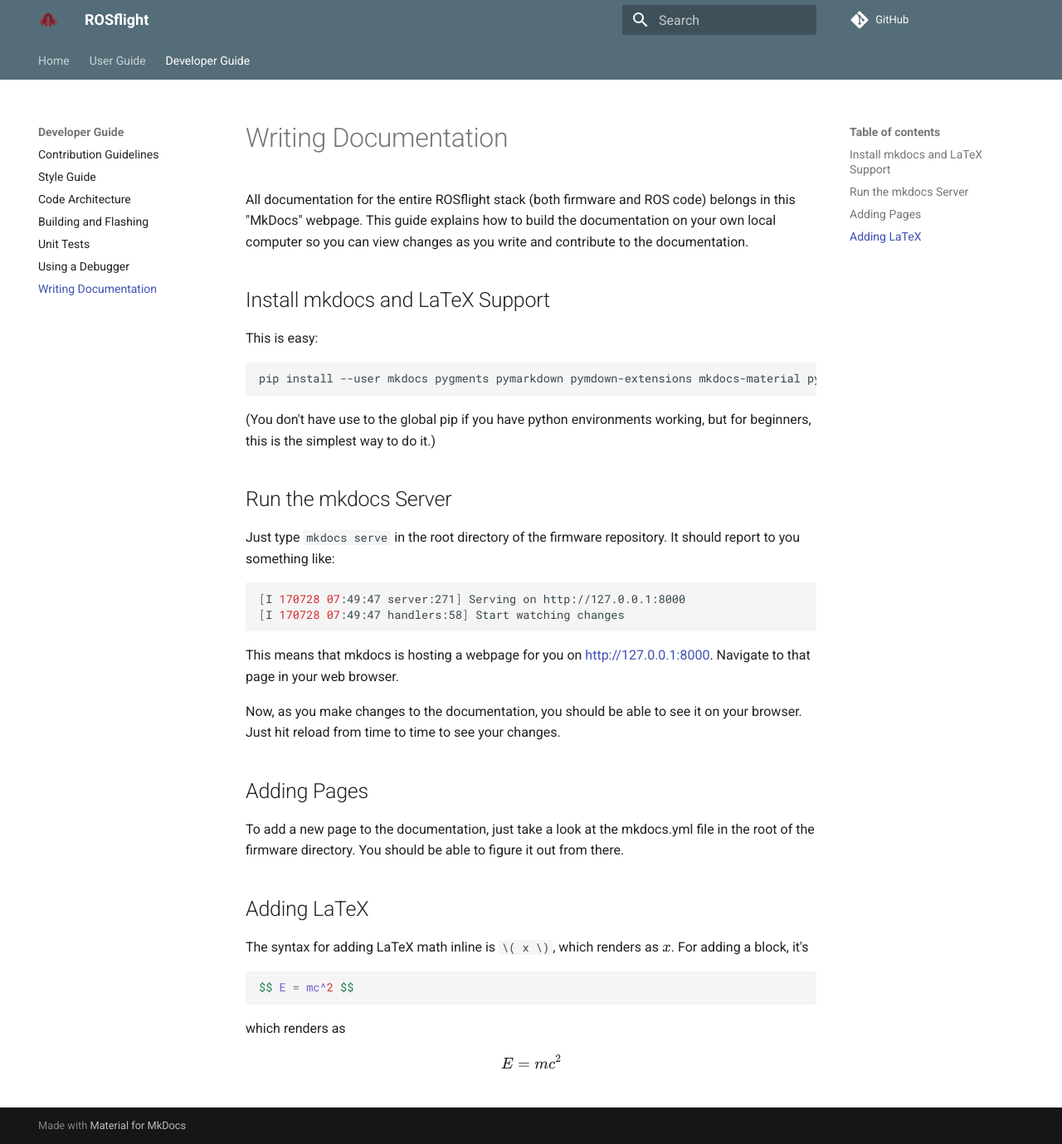
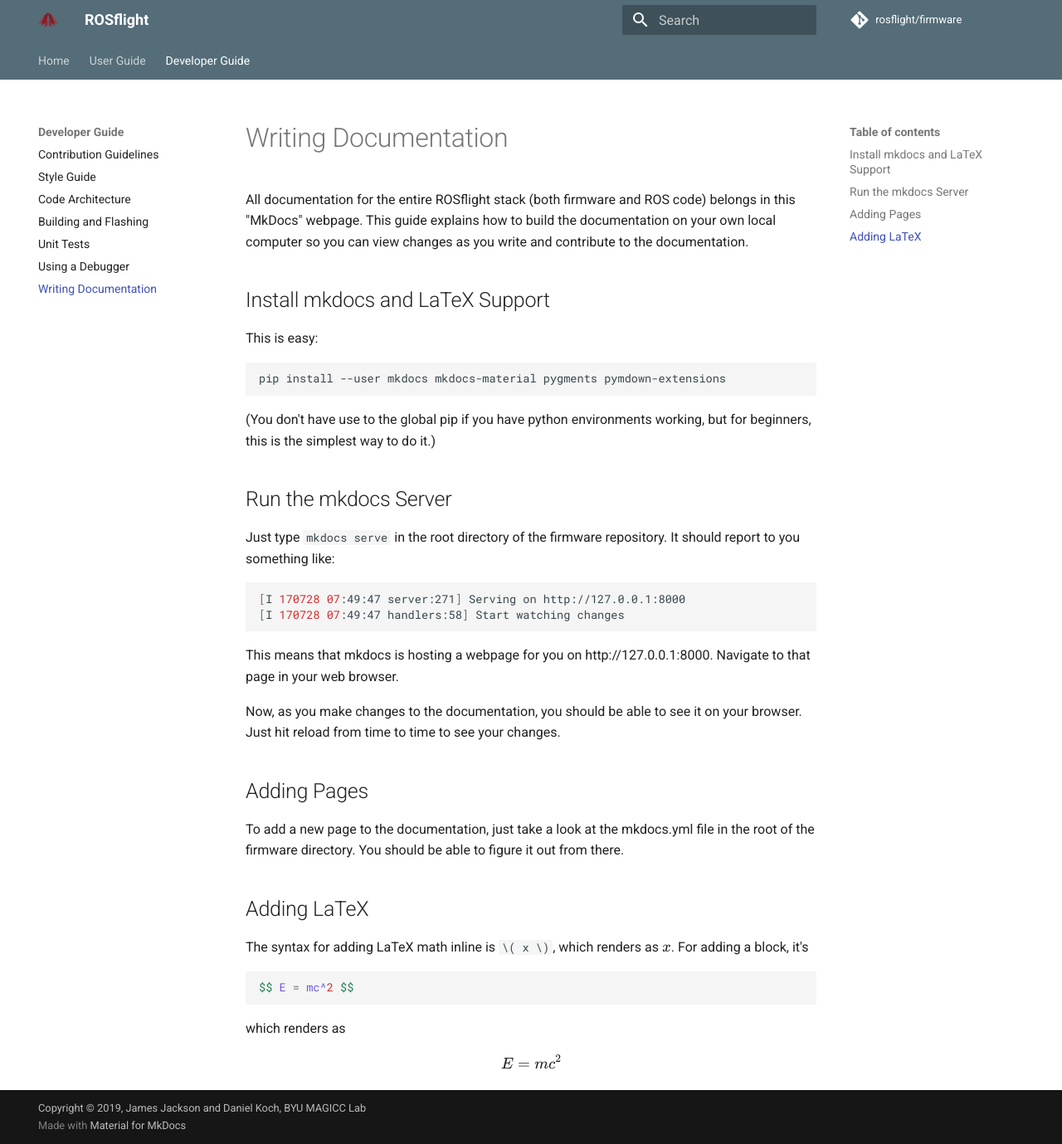
Before and after one commit to rosflight/rosflight_firmware, an MkDocs documentation site: the page built from docs/developer-guide/writing-documentation.md, in a window 1280 px wide and 1379 px high. Shown: the whole window at 83% size. Built offline with MkDocs 1.6.1 and Material for MkDocs 9.7.7, drawn with Linux system fonts in a browser that asks for light colours; formulas are drawn with MathJax 3; comment, search, counter and statistics services are not loaded; old or Windows-style settings are respelled for this version of MkDocs.

Commit message:
Updated and cleaned up mkdocs configuration

````diff
--- a/docs/custom_theme/extra.css
+++ /dev/null
@@ -1,3 +0,0 @@
-.wy-nav-content {
-  max-width: 960px;
-}
--- a/docs/developer-guide/writing-documentation.md
+++ b/docs/developer-guide/writing-documentation.md
@@ -7,7 +7,7 @@
 This is easy:
 
 ``` bash
-pip install --user mkdocs pygments pymarkdown pymdown-extensions mkdocs-material python-markdown-math
+pip install --user mkdocs mkdocs-material pygments pymdown-extensions
 ```
 
 (You don't have use to the global pip if you have python environments working, but for beginners, this is the simplest way to do it.)
--- a/mkdocs.yml
+++ b/mkdocs.yml
@@ -1,44 +1,49 @@
 site_name: ROSflight
+site_description: 'A lean, open-source autopilot system built by researchers, for researchers'
 site_url: http://rosflight.org
-repo_url: https://github.com/rosflight/firmware
-edit_uri: blob/master/docs/
-google_analytics: ['UA-96018590-2', 'docs.rosflight.org']
+site_author: 'James Jackson, Daniel Koch'
+copyright: 'Copyright &copy; 2019, James Jackson and Daniel Koch, BYU MAGICC Lab'
+
+repo_name: 'rosflight/firmware'
+repo_url: 'https://github.com/rosflight/firmware'
+edit_uri: 'blob/master/docs/'
+
+google_analytics:
+  - 'UA-96018590-2'
+  - 'auto'
+
 theme:
   name: 'material'
+  language: 'en'
   palette:
     primary: 'Blue Grey'
-    accent: 'red'
-  favicon: 'custom_theme/img/favicon.ico'
-  logo: 'custom_theme/img/logo.png'
+    accent: 'Red'
+  favicon: 'assets/favicon.ico'
+  logo: 'assets/logo.png'
   feature:
-    tabs: True
-# theme_dir: docs/custom_theme
-extra_css: [custom_theme/extra.css]
+    tabs: true
+
 extra_javascript:
     - https://cdnjs.cloudflare.com/ajax/libs/mathjax/2.7.0/MathJax.js?config=TeX-AMS-MML_HTMLorMML
+
 markdown_extensions:
-  - mdx_math
   - admonition
+  - codehilite:
+      linenums: false
+      guess_lang: false
   - footnotes
-  - toc:
-      permalink: True
   - pymdownx.arithmatex
   - pymdownx.betterem:
       smart_enable: all
-  - pymdownx.caret
-  - pymdownx.critic
   - pymdownx.details
   - pymdownx.inlinehilite
-  - pymdownx.magiclink
-  - pymdownx.mark
   - pymdownx.smartsymbols
   - pymdownx.superfences
-  - pymdownx.tasklist:
-      custom_checkbox: true
-  - pymdownx.tilde
-  - codehilite:
-      linenums: False
-pages:
+  - pymdownx.tasklist
+  - toc:
+      permalink: true
+
+nav:
   - Home: index.md
   - User Guide:
     - Overview: user-guide/overview.md
````
Also changed, not shown: docs/assets/favicon.ico (renamed from docs/custom_theme/img/favicon.ico), docs/assets/logo-black.png (renamed from docs/custom_theme/img/logo-black.png), docs/assets/logo-white.png (renamed from docs/custom_theme/img/logo-white.png), docs/assets/logo.png (renamed from docs/custom_theme/img/logo.png).
